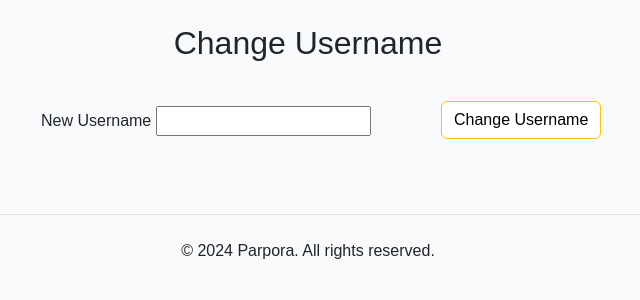
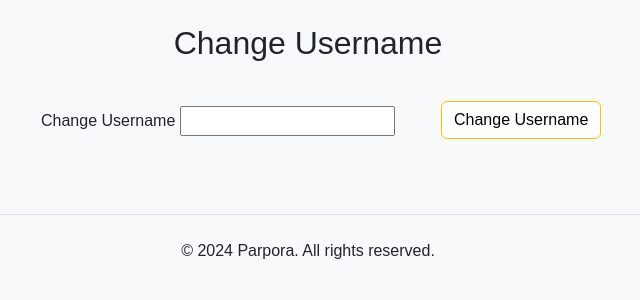
Before and after one commit to kayuserpus/Tarpinis_2, a Flask app: page /user/change_username in a window 1280 px wide. Shown: the part 161-461 px from the top of the page, without its empty margins (332-972 px from the left). Run offline with Flask 3, Linux system fonts and the light colour scheme; a user stored in the database is signed in.

Commit message:
change=new_use_update

```diff
--- a/app/templates/users/change_username.html
+++ b/app/templates/users/change_username.html
@@ -18,7 +18,7 @@
         <div class="col-md-6">
             <form method="POST" action="{{ url_for('user.change_username') }}">
                 <div>
-                    <label for="username">New Username</label>
+                    <label for="username">Change Username</label>
                     <input type="text" id="username" name="username" required>
                 </div>
                 <button type="submit" style="position:relative; bottom: 3.2em; left:25em;" class="btn btn-warning btn-block mt-3 custom-yellow">Change Username</button>
```
